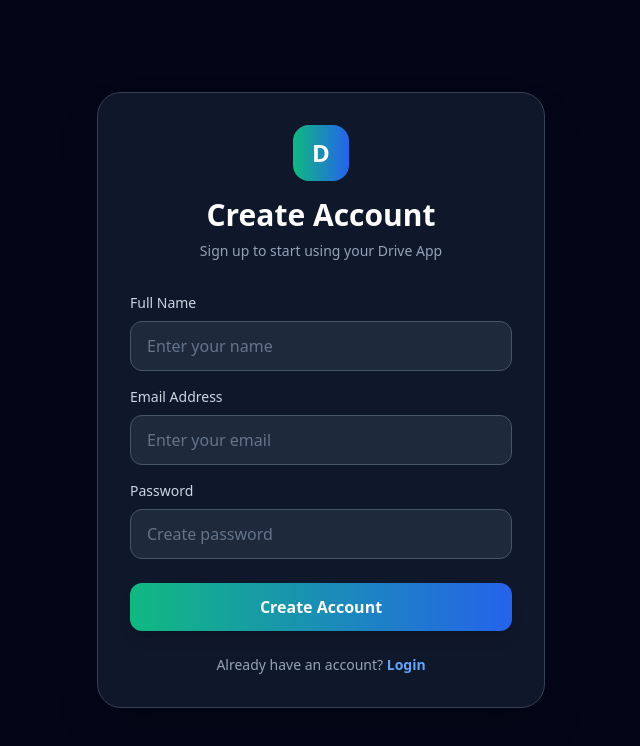
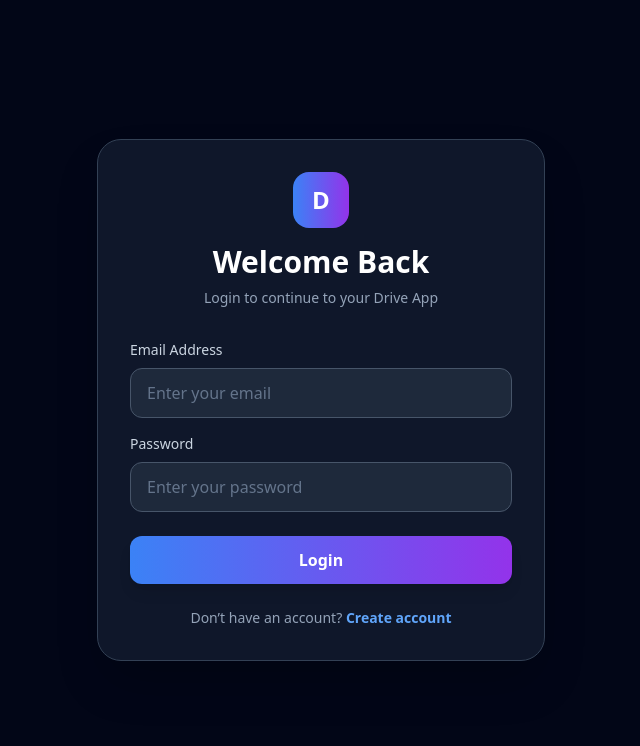
Before and after one commit to vishal071604/DriveApp, a React (Create React App) app in the folder client/: page /signup in a window 1280 px wide. Shown: the top 746 px of the page, without its empty margins (319-959 px from the left). Built offline with nearby package versions, Linux system fonts and the light colour scheme; no server answers.

Commit message:
Update login API for production 1

```diff
--- a/client/src/pages/Signup.jsx
+++ b/client/src/pages/Signup.jsx
@@ -2,64 +2,81 @@ import { useState } from "react";
 import { useNavigate, Link } from "react-router-dom";
 import axios from "axios";
 
-export default function Signup() {
-  const [name, setName] = useState("");
+export default function Login() {
   const [email, setEmail] = useState("");
   const [password, setPassword] = useState("");
 
   const navigate = useNavigate();
 
-  const handleSignup = async () => {
+  // Backend API URL
+  const API = process.env.REACT_APP_API_URL;
+
+  // =========================
+  // LOGIN
+  // =========================
+
+  const handleLogin = async () => {
+    if (!email || !password) {
+      alert("Please enter email and password");
+      return;
+    }
+
     try {
-      await axios.post("http://localhost:3000/api/auth/signup", {
-        name,
-        email,
-        password,
-      });
+      await axios.post(
+        `${API}/auth/login`,
+        {
+          email: email,
+          password: password,
+        },
+        {
+          withCredentials: true,
+        }
+      );
 
-      alert("Signup success ✅");
-      navigate("/");
-    } catch (err) {
-      console.log(err);
-      alert("Signup failed ❌");
+      alert("Login successful ✅");
+
+      navigate("/dashboard");
+    } catch (error) {
+      console.error("Login error:", error);
+
+      alert(
+        error.response?.data?.message ||
+          "Invalid email or password ❌"
+      );
     }
   };
 
   return (
     <div className="min-h-screen flex items-center justify-center bg-slate-950 px-4">
+
       <div className="w-full max-w-md rounded-3xl bg-slate-900 border border-slate-700 shadow-2xl p-8">
 
+        {/* HEADER */}
+
         <div className="text-center mb-8">
-          <div className="mx-auto mb-4 h-14 w-14 rounded-2xl bg-gradient-to-r from-emerald-500 to-blue-600 flex items-center justify-center text-2xl font-bold text-white">
+
+          <div className="mx-auto mb-4 h-14 w-14 rounded-2xl bg-gradient-to-r from-blue-500 to-purple-600 flex items-center justify-center text-2xl font-bold text-white">
             D
           </div>
 
           <h2 className="text-3xl font-bold text-white">
-            Create Account
+            Welcome Back
           </h2>
 
           <p className="text-slate-400 mt-2 text-sm">
-            Sign up to start using your Drive App
+            Login to continue to your Drive App
           </p>
+
         </div>
 
-        <div className="mb-4">
-          <label className="block text-sm font-medium text-slate-300 mb-2">
-            Full Name
-          </label>
-          <input
-            type="text"
-            placeholder="Enter your name"
-            className="w-full rounded-xl bg-slate-800 border border-slate-600 px-4 py-3 text-white placeholder:text-slate-500 outline-none focus:border-emerald-400 focus:ring-2 focus:ring-emerald-500/30 transition"
-            value={name}
-            onChange={(e) => setName(e.target.value)}
-          />
-        </div>
+        {/* EMAIL */}
 
         <div className="mb-4">
+
           <label className="block text-sm font-medium text-slate-300 mb-2">
             Email Address
           </label>
+
           <input
             type="email"
             placeholder="Enter your email"
@@ -67,38 +84,54 @@ export default function Signup() {
             value={email}
             onChange={(e) => setEmail(e.target.value)}
           />
+
         </div>
 
+        {/* PASSWORD */}
+
         <div className="mb-6">
+
           <label className="block text-sm font-medium text-slate-300 mb-2">
             Password
           </label>
+
           <input
             type="password"
-            placeholder="Create password"
+            placeholder="Enter your password"
             className="w-full rounded-xl bg-slate-800 border border-slate-600 px-4 py-3 text-white placeholder:text-slate-500 outline-none focus:border-purple-400 focus:ring-2 focus:ring-purple-500/30 transition"
             value={password}
             onChange={(e) => setPassword(e.target.value)}
           />
+
         </div>
 
+        {/* LOGIN BUTTON */}
+
         <button
-          onClick={handleSignup}
-          className="w-full rounded-xl bg-gradient-to-r from-emerald-500 to-blue-600 py-3 font-semibold text-white shadow-lg hover:from-emerald-600 hover:to-blue-700 active:scale-[0.98] transition"
+          type="button"
+          onClick={handleLogin}
+          className="w-full rounded-xl bg-gradient-to-r from-blue-500 to-purple-600 py-3 font-semibold text-white shadow-lg hover:from-blue-600 hover:to-purple-700 active:scale-[0.98] transition"
         >
-          Create Account
+          Login
         </button>
 
+        {/* SIGNUP */}
+
         <p className="text-sm mt-6 text-center text-slate-400">
-          Already have an account?{" "}
+
+          Don’t have an account?{" "}
+
           <Link
-            to="/"
+            to="/signup"
             className="text-blue-400 hover:text-blue-300 font-semibold"
           >
-            Login
+            Create account
           </Link>
+
         </p>
+
       </div>
+
     </div>
   );
 }
```
